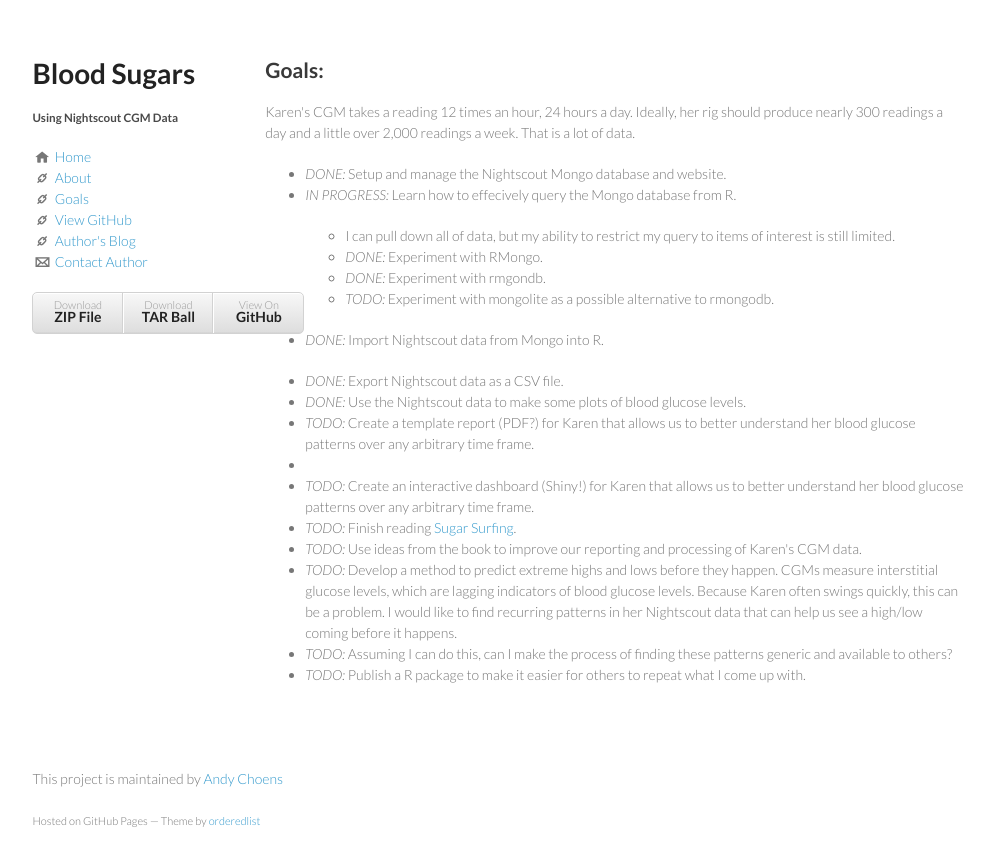
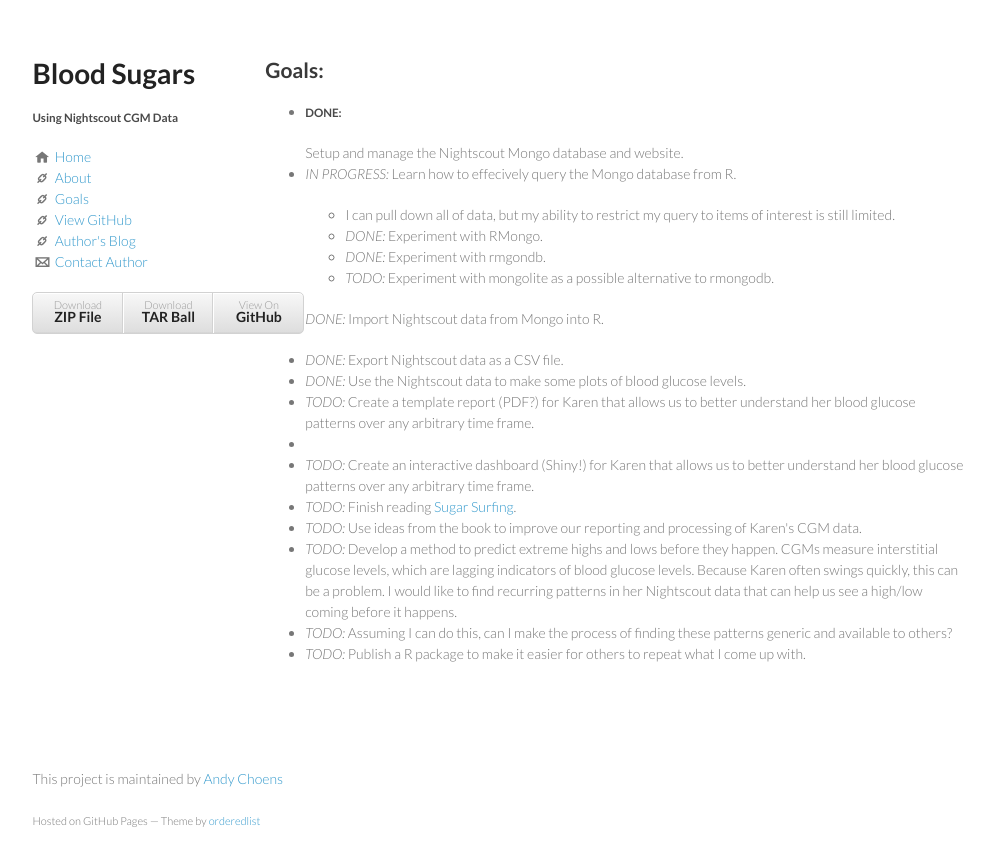
Before and after one commit to Choens/blood-sugars, a Jekyll site: the page built from goals.html, in a window 1280 px wide. Shown: the top 866 px of the page, without its empty margins (142-1136 px from the left). Built offline with Jekyll 4.4.1, drawn with Linux system fonts in a browser that asks for light colours.

Commit message:
Quick experiment.

```diff
--- a/goals.html
+++ b/goals.html
@@ -9,15 +9,9 @@ title: Goals
     Goals:
 </h2>
 
-<p>
-    Karen's CGM takes a reading 12 times an hour, 24 hours a day. Ideally,
-    her rig should produce nearly 300 readings a day and a little over
-    2,000 readings a week. That is a lot of data.
-</p>
-
 <ul>
     <li>
-        <em>DONE:</em> Setup and manage the Nightscout Mongo database and
+        <h5>DONE:</h5> Setup and manage the Nightscout Mongo database and
         website.</li>
     <li>
         <p><em>IN PROGRESS:</em> Learn how to effecively query the Mongo database from R.</p>
```
